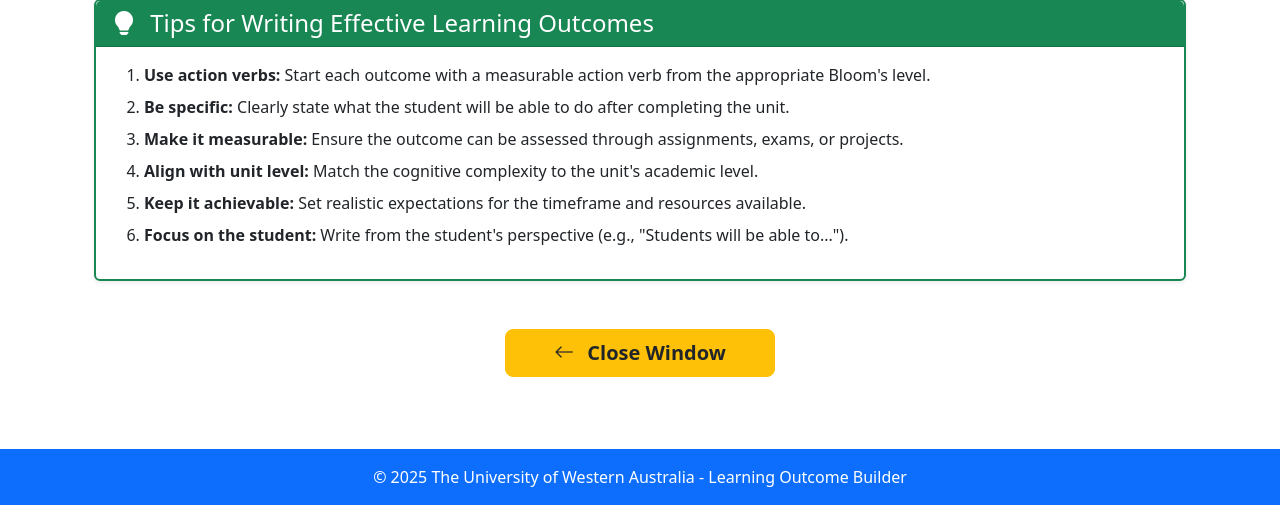
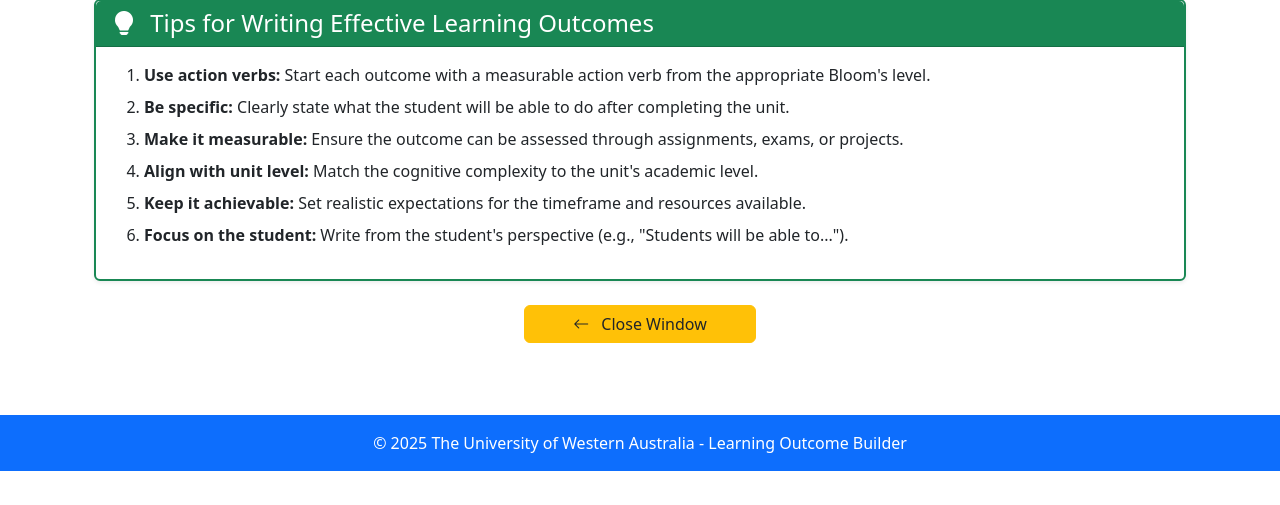
Before and after one commit to VoonYan/AI-Learning-Outcome-Builder, a Flask app: page /bloom-guide in a window 1280 px wide. Shown: the part 4135-4640 px from the top of the page. After the commit the page ends 4606 px from the top, so only its background shows below. Run offline with Flask 3, Linux system fonts and the light colour scheme.

Commit message:
simplify banner title and update button layout in bloom guide

```diff
--- a/app/templates/bloom_guide.html
+++ b/app/templates/bloom_guide.html
@@ -1,7 +1,7 @@
 {% extends "base_main.html" %}
 
 {% block title %}Bloom's Taxonomy Guide{% endblock %}
-{% block banner_title %}<i class="bi bi-mortarboard-fill me-2"></i>Bloom's Taxonomy Guide{% endblock %}
+{% block banner_title %}Bloom's Taxonomy Guide{% endblock %}
 {% block banner_subtitle %}
   <div class="text-center">
     A framework for writing measurable and effective learning outcomes
@@ -318,13 +318,13 @@
     </div>
 
     <!-- Back to Editor Button -->
-    <div class="text-center mt-5">
-      <a href="javascript:window.close();" class="btn btn-warning btn-lg text-dark fw-bold px-5">
+    <div class="d-flex flex-column flex-md-row justify-content-center gap-3 mt-4">
+      <a href="javascript:window.close();" class="btn btn-warning text-dark px-5">
         <i class="bi bi-arrow-left me-2"></i>
         Close Window
       </a>
       {% if not current_user.is_anonymous %}
-      <a href="{{url_for('main.main_page')}}" class="btn btn-warning btn-lg text-dark fw-bold px-5">
+      <a href="{{url_for('main.main_page')}}" class="btn btn-warning text-dark px-5">
         <i class="bi bi-arrow-left me-2"></i>
         Return to Dashboard
       </a>
```
